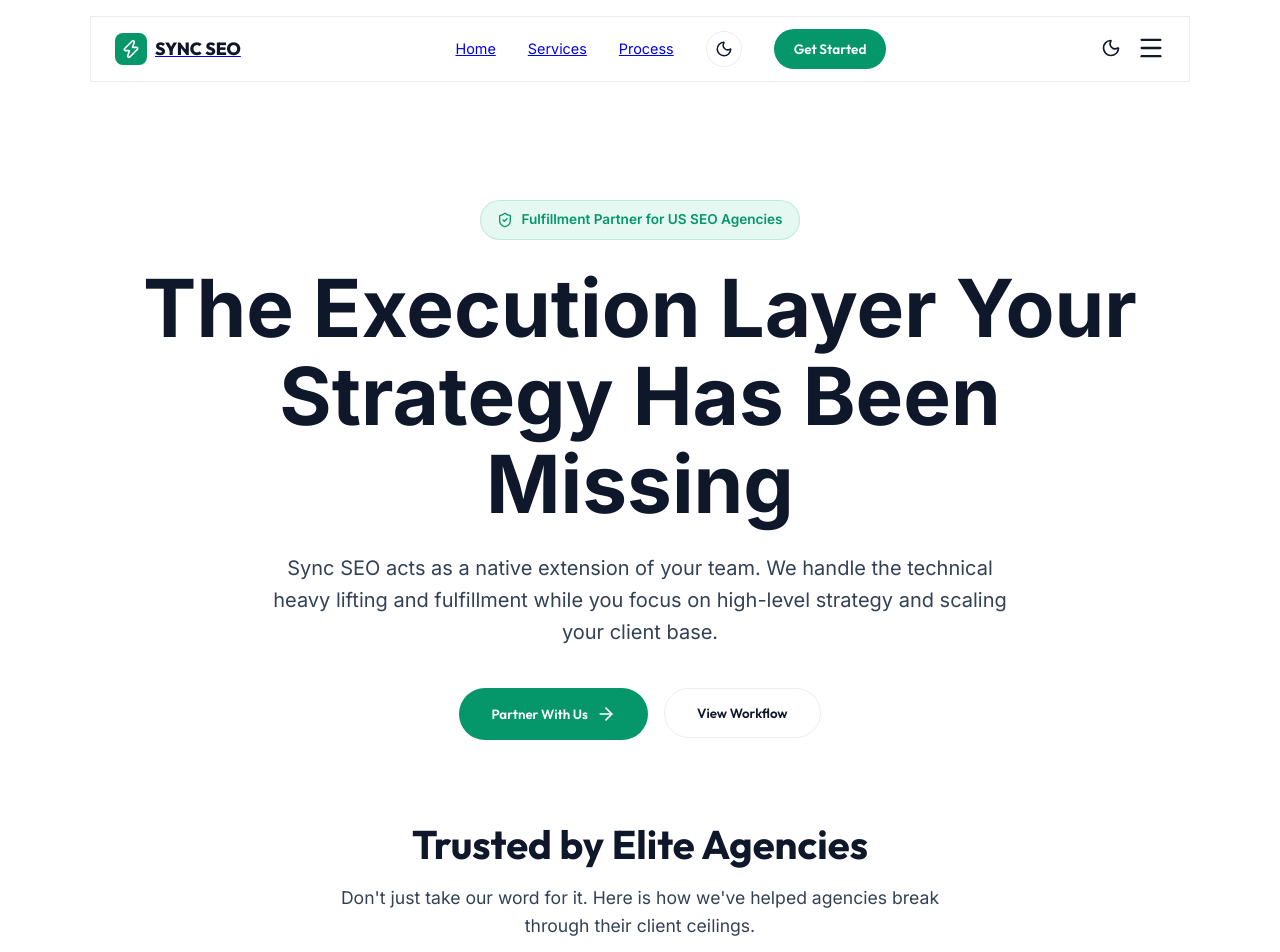
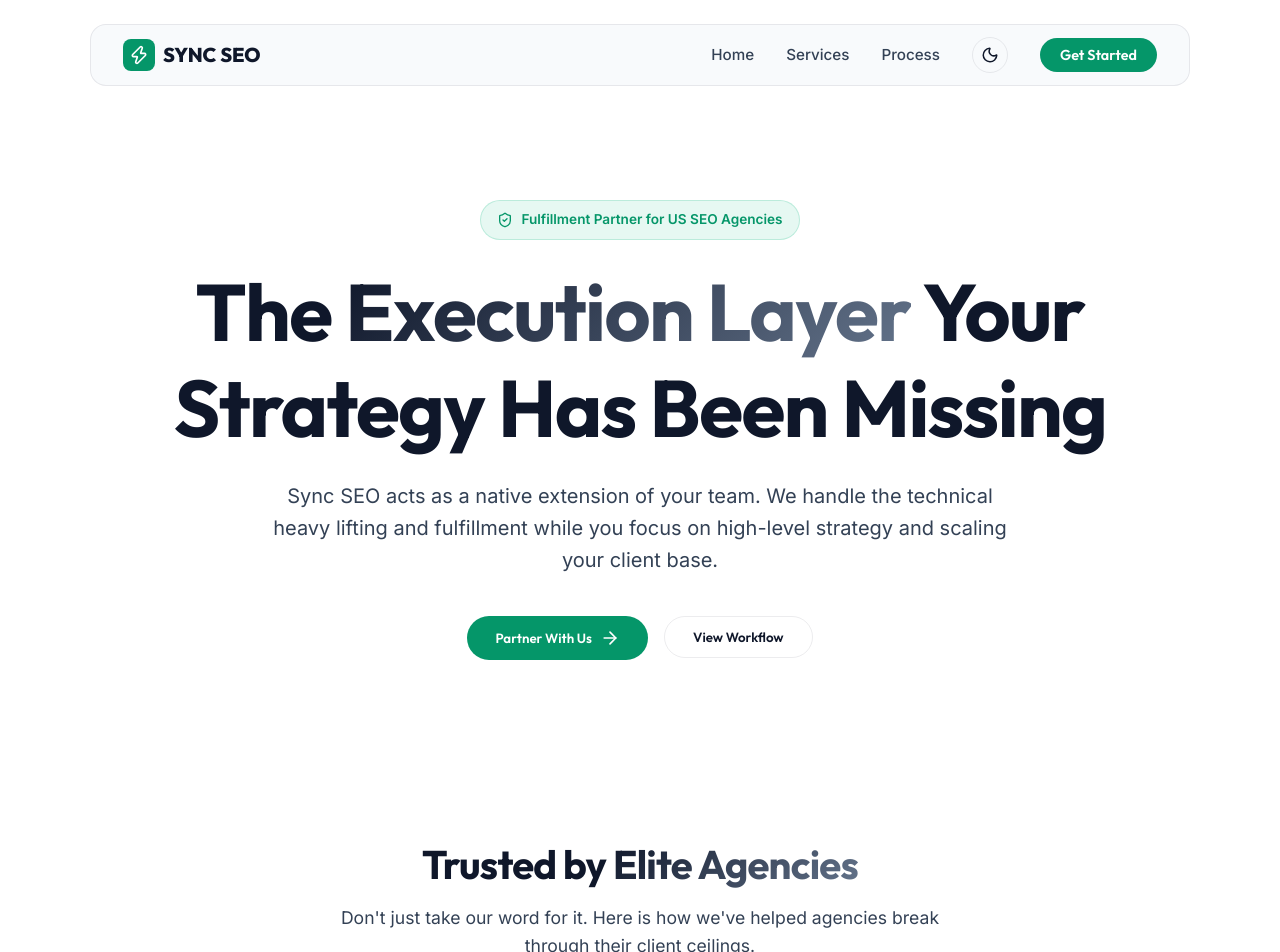
Before and after one commit to magsidev/Sync-SEO, a Next.js app: page / in a window 1280 px wide. Shown: the top 952 px of the page. Built offline with nearby package versions, Linux system fonts and the light colour scheme.

Commit message:
Revert previous UI changes that broke desktop view

```diff
--- a/src/app/globals.css
+++ b/src/app/globals.css
@@ -53,52 +53,101 @@ html {
   background-color: var(--bg-primary);
 }
 
-h1 {
-  font-size: clamp(2.5rem, 8vw, 4.5rem);
-  line-height: 1.1;
-  margin-bottom: 24px;
-}
-
-h2 {
-  font-size: clamp(2rem, 6vw, 3rem);
-  line-height: 1.2;
-  margin-bottom: 20px;
-}
-
-h3 {
-  font-size: clamp(1.25rem, 4vw, 1.75rem);
-}
-
 body {
   font-family: 'Inter', system-ui, -apple-system, sans-serif;
   color: var(--text-primary);
   background: var(--bg-primary);
   min-height: 100vh;
   line-height: 1.6;
-  font-size: 1rem;
   -webkit-font-smoothing: antialiased;
   overflow-x: hidden;
 }
 
-@media (max-width: 768px) {
-  body {
-    font-size: 0.95rem;
-  }
-  .section-padding {
-    padding: 60px 0;
-  }
+h1, h2, h3, h4, h5, h6 {
+  font-family: 'Outfit', sans-serif;
+  font-weight: 700;
+  letter-spacing: -0.02em;
+  line-height: 1.2;
 }
 
-/* Button Styles - Thumb Friendly */
+a {
+  text-decoration: none;
+  position: relative;
+  transition: var(--transition-smooth);
+}
+
+a.nav-link {
+  color: var(--text-secondary);
+  font-weight: 500;
+}
+
+a.nav-link:hover {
+  color: var(--text-primary);
+}
+
+a.nav-link::after {
+  content: '';
+  position: absolute;
+  width: 0;
+  height: 2px;
+  bottom: -4px;
+  left: 0;
+  background-color: var(--accent-emerald);
+  transition: var(--transition-smooth);
+}
+
+a.nav-link:hover::after {
+  width: 100%;
+}
+
+/* Glassmorphism Utility */
+.glass {
+  background: var(--bg-secondary);
+  backdrop-filter: blur(12px);
+  -webkit-backdrop-filter: blur(12px);
+  border: 1px solid var(--border);
+  border-radius: 16px;
+}
+
+.glass-hover:hover {
+  background: var(--bg-tertiary);
+  border-color: var(--border-bright);
+  transform: translateY(-2px);
+  box-shadow: 0 10px 20px -5px rgba(0, 0, 0, 0.1);
+}
+
+/* Typography Utilities */
+.text-gradient {
+  background: linear-gradient(135deg, var(--text-primary) 0%, var(--text-muted) 100%);
+  -webkit-background-clip: text;
+  -webkit-text-fill-color: transparent;
+  background-clip: text;
+}
+
+.text-emerald {
+  color: var(--accent-emerald);
+}
+
+/* Layout Utilities */
+.container {
+  width: 100%;
+  max-width: 1200px;
+  margin: 0 auto;
+  padding: 0 24px;
+}
+
+.section-padding {
+  padding: 100px 0;
+}
+
+/* Button Styles */
 .btn-primary {
   display: inline-flex;
   align-items: center;
-  justify-content: center;
   gap: 8px;
   background: var(--accent-emerald);
   color: #FFF;
-  padding: 16px 32px; /* Increased for mobile-first thumb friendliness */
-  min-height: 48px;
+  padding: 12px 28px;
   border-radius: 99px;
   font-weight: 600;
   font-family: 'Outfit', sans-serif;
@@ -107,15 +156,18 @@ body {
   border: none;
 }
 
+.btn-primary:hover {
+  transform: scale(1.05);
+  box-shadow: 0 0 20px var(--accent-emerald-glow);
+}
+
 .btn-secondary {
   display: inline-flex;
   align-items: center;
-  justify-content: center;
   gap: 8px;
   background: transparent;
   color: var(--text-primary);
-  padding: 16px 32px; /* Increased for mobile-first thumb friendliness */
-  min-height: 48px;
+  padding: 12px 28px;
   border-radius: 99px;
   font-weight: 600;
   font-family: 'Outfit', sans-serif;
@@ -124,14 +176,12 @@ body {
   cursor: pointer;
 }
 
-@media (max-width: 480px) {
-  .btn-primary, .btn-secondary {
-    width: 100%;
-    padding: 14px 24px;
-  }
+.btn-secondary:hover {
+  background: var(--bg-secondary);
+  border-color: var(--border-bright);
 }
 
-/* Decorative Background Elements - Hide on slow mobile */
+/* Decorative Background Elements */
 .bg-glow {
   position: absolute;
   width: 600px;
@@ -141,29 +191,13 @@ body {
   pointer-events: none;
 }
 
-@media (max-width: 768px) {
-  .bg-glow {
-    display: none; /* Speed up mobile rendering */
-  }
-}
-
 /* Visibility Utilities */
-.desktop-only {
+.desktop-line {
   display: none;
 }
 
 @media (min-width: 768px) {
-  .desktop-only {
+  .desktop-line {
     display: block;
   }
 }
-
-.mobile-only {
-  display: block;
-}
-
-@media (min-width: 768px) {
-  .mobile-only {
-    display: none;
-  }
-}
--- a/src/app/workflow/page.tsx
+++ b/src/app/workflow/page.tsx
@@ -60,7 +60,7 @@ const workflowSteps = [
     points: [
       "Target keywords & Content plan",
       "Location pages (if needed) & Link building plan",
-      "Define timeline (3-6 months realistic)"
+      "Define timeline (3–6 months realistic)"
     ]
   },
   {
--- a/src/components/Footer.tsx
+++ b/src/components/Footer.tsx
@@ -15,11 +15,11 @@ export default function Footer() {
       <div className="container">
         <div style={{
           display: "grid",
-          gridTemplateColumns: "repeat(auto-fit, minmax(280px, 1fr))",
-          gap: "48px",
+          gridTemplateColumns: "repeat(auto-fit, minmax(200px, 1fr))",
+          gap: "60px",
           marginBottom: "60px"
         }}>
-          <div style={{ gridColumn: "span 1" }}>
+          <div style={{ gridColumn: "span 2" }}>
             <div style={{ display: "flex", alignItems: "center", gap: "8px", marginBottom: "24px" }}>
               <div style={{
                 width: "32px",
--- a/src/components/Hero.tsx
+++ b/src/components/Hero.tsx
@@ -57,7 +57,7 @@ export default function Hero() {
         initial={{ opacity: 0, y: 20 }}
         animate={{ opacity: 1, y: 0 }}
         transition={{ duration: 0.8, delay: 0.3 }}
-        style={{ display: "flex", gap: "16px", justifyContent: "center", flexWrap: "wrap" }}
+        style={{ display: "flex", gap: "16px", justifyContent: "center" }}
       >
         <Link href="/apply">
           <button className="btn-primary">
--- a/src/components/Navbar.tsx
+++ b/src/components/Navbar.tsx
@@ -1,17 +1,20 @@
 "use client";
 
 import { useState, useEffect } from "react";
-import { Zap, Moon, Sun, Menu, X } from "lucide-react";
+import { Zap, Moon, Sun } from "lucide-react";
 import Link from "next/link";
 
 export default function Navbar() {
   const [isDark, setIsDark] = useState(false);
-  const [isMenuOpen, setIsMenuOpen] = useState(false);
 
   useEffect(() => {
+    // Check local storage - default to light if nothing is found
     if (typeof window !== 'undefined') {
       const storedTheme = localStorage.getItem('theme');
+
+      // Only set to dark if explicitly chosen by the user in a previous session
       const isDarkMode = storedTheme === 'dark';
+
       setIsDark(isDarkMode);
       if (isDarkMode) {
         document.documentElement.classList.add('dark');
@@ -34,18 +37,17 @@ export default function Navbar() {
   };
 
   return (
-    <>
     <nav className="glass" style={{
       position: "fixed",
-        top: "16px",
+      top: "24px",
       left: "50%",
       transform: "translateX(-50%)",
-        width: "min(95%, 1100px)",
+      width: "min(90%, 1100px)",
       zIndex: 100,
       display: "flex",
       alignItems: "center",
       justifyContent: "space-between",
-        padding: "12px 24px",
+      padding: "12px 32px",
       border: "1px solid var(--border)"
     }}>
         <Link href="/">
@@ -61,16 +63,16 @@ export default function Navbar() {
             }}>
               <Zap size={20} color="#FFF" />
             </div>
-            <span style={{ fontFamily: "var(--font-outfit)", fontWeight: 800, fontSize: "1.1rem", color: "var(--text-primary)" }}>SYNC SEO</span>
+            <span style={{ fontFamily: "var(--font-outfit)", fontWeight: 800, fontSize: "1.25rem", color: "var(--text-primary)" }}>SYNC SEO</span>
           </div>
         </Link>
 
-        {/* Desktop Links */}
-        <div className="desktop-only" style={{ display: "flex", gap: "32px", alignItems: "center" }}>
-          <Link href="/" className="nav-link" style={{ fontSize: "0.9rem" }}>Home</Link>
-          <Link href="/services" className="nav-link" style={{ fontSize: "0.9rem" }}>Services</Link>
-          <Link href="/process" className="nav-link" style={{ fontSize: "0.9rem" }}>Process</Link>
+      <div style={{ display: "flex", gap: "32px", alignItems: "center" }}>
+        <Link href="/" className="nav-link" style={{ fontSize: "0.95rem" }}>Home</Link>
+        <Link href="/services" className="nav-link" style={{ fontSize: "0.95rem" }}>Services</Link>
+        <Link href="/process" className="nav-link" style={{ fontSize: "0.95rem" }}>Process</Link>
 
+        {/* Theme Toggle Button */}
         <button
           onClick={toggleTheme}
           style={{
@@ -83,69 +85,18 @@ export default function Navbar() {
             display: "flex",
             alignItems: "center",
             justifyContent: "center",
-              cursor: "pointer"
+            cursor: "pointer",
+            transition: "var(--transition-smooth)"
           }}
+          aria-label="Toggle Theme"
         >
           {isDark ? <Sun size={18} /> : <Moon size={18} />}
         </button>
 
         <Link href="/apply">
-            <button className="btn-primary" style={{ padding: "8px 20px", fontSize: "0.85rem", minHeight: "40px" }}>Get Started</button>
+          <button className="btn-primary" style={{ padding: "8px 20px", fontSize: "0.9rem" }}>Get Started</button>
         </Link>
       </div>
-
-        {/* Mobile Toggle */}
-        <div className="mobile-only" style={{ display: "flex", alignItems: "center", gap: "16px" }}>
-          <button
-            onClick={toggleTheme}
-            style={{
-              background: "transparent",
-              border: "none",
-              color: "var(--text-primary)",
-              cursor: "pointer"
-            }}
-          >
-            {isDark ? <Sun size={20} /> : <Moon size={20} />}
-          </button>
-          <button
-            onClick={() => setIsMenuOpen(!isMenuOpen)}
-            style={{ background: "transparent", border: "none", color: "var(--text-primary)", cursor: "pointer" }}
-          >
-            {isMenuOpen ? <X size={28} /> : <Menu size={28} />}
-          </button>
-        </div>
     </nav>
-
-      {/* Mobile Menu Overlay */}
-      {isMenuOpen && (
-        <div className="glass" style={{
-          position: "fixed",
-          top: "85px",
-          left: "50%",
-          transform: "translateX(-50%)",
-          width: "95%",
-          zIndex: 99,
-          padding: "32px",
-          display: "flex",
-          flexDirection: "column",
-          gap: "24px",
-          animation: "slideDown 0.3s ease-out"
-        }}>
-          <Link href="/" onClick={() => setIsMenuOpen(false)} style={{ fontSize: "1.2rem", fontWeight: 600 }}>Home</Link>
-          <Link href="/services" onClick={() => setIsMenuOpen(false)} style={{ fontSize: "1.2rem", fontWeight: 600 }}>Services</Link>
-          <Link href="/process" onClick={() => setIsMenuOpen(false)} style={{ fontSize: "1.2rem", fontWeight: 600 }}>Process</Link>
-          <Link href="/apply" onClick={() => setIsMenuOpen(false)}>
-            <button className="btn-primary" style={{ width: "100%" }}>Get Started</button>
-          </Link>
-        </div>
-      )}
-
-      <style jsx>{`
-        @keyframes slideDown {
-          from { opacity: 0; transform: translate(-50%, -10px); }
-          to { opacity: 1; transform: translate(-50%, 0); }
-        }
-      `}</style>
-    </>
   );
 }
--- a/src/components/Workflow.tsx
+++ b/src/components/Workflow.tsx
@@ -26,7 +26,7 @@ export default function Workflow() {
   return (
     <section id="workflow" className="section-padding" style={{ background: "var(--bg-secondary)", position: "relative" }}>
       <div className="container">
-        <div style={{ display: "grid", gridTemplateColumns: "repeat(auto-fit, minmax(300px, 1fr))", gap: "60px", alignItems: "center" }}>
+        <div style={{ display: "grid", gridTemplateColumns: "repeat(auto-fit, minmax(400px, 1fr))", gap: "60px", alignItems: "center" }}>
           <div>
             <h2 style={{ fontSize: "3rem", marginBottom: "24px" }}>Built to <span className="text-emerald">Sync</span> With Your Agency</h2>
             <p style={{ color: "var(--text-secondary)", marginBottom: "32px", fontSize: "1.1rem" }}>
```
Also changed, not shown: src/app/scale/page.tsx (+18 -18 lines). Lines whose indentation alone changed are shown as unchanged.
